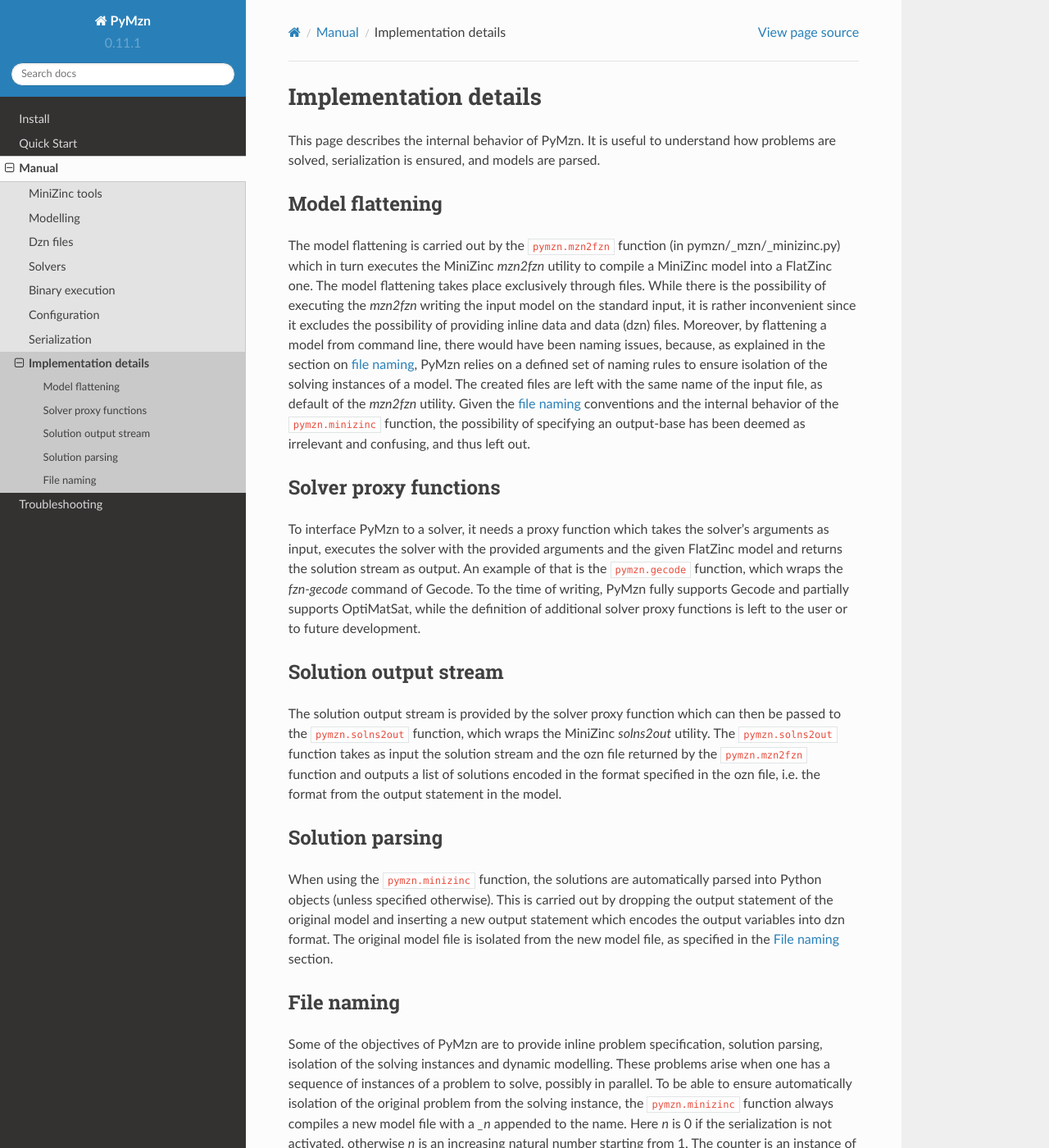
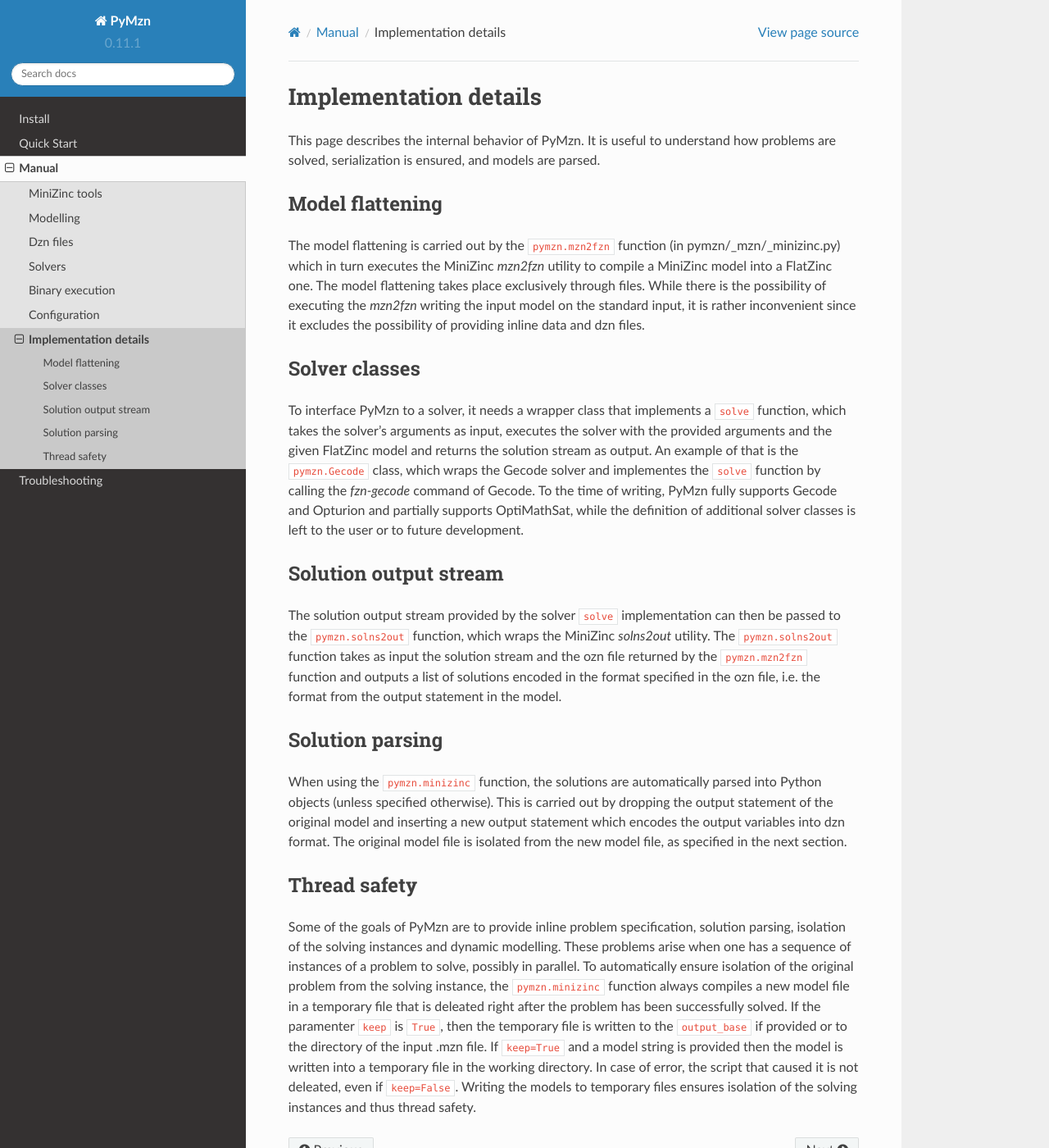
Before and after one commit to paolodragone/pymzn, a Sphinx documentation site: the page built from docs/source/reference/internal.rst, in a window 1280 px wide and 1400 px high. Shown: the whole window at 82% size. Built offline with Sphinx 7.4.7 and the Read the Docs theme 2.0.0, drawn with Linux system fonts in a browser that asks for light colours; cross-references to code outside the pages are shown as plain code; some of the changed text lies outside the part shown.

```diff
--- /dev/null
+++ b/docs/source/_templates/autosummary/class.rst
@@ -0,0 +1,32 @@
+{% extends "!autosummary/class.rst" %}
+
+.. currentmodule:: {{ module }}
+
+.. autoclass:: {{ objname }}
+
+   {% block methods %}
+   {% if methods %}
+   .. rubric:: Methods
+
+   .. autosummary::
+      :toctree:
+   {% for item in methods %}
+      {%- if not item.startswith('_') or item in ['__call__'] %}
+      ~{{ name }}.{{ item }}
+      {%- endif -%}
+   {%- endfor %}
+   {% endif %}
+   {% endblock %}
+
+   {% block attributes %}
+   {% if attributes %}
+   .. rubric:: Attributes
+
+   .. autosummary::
+   {% for item in attributes %}
+      {%- if not item.startswith('_') %}
+      ~{{ name }}.{{ item }}
+      {%- endif -%}
+   {%- endfor %}
+   {% endif %}
+   {% endblock %}
--- a/docs/source/reference/index.rst
+++ b/docs/source/reference/index.rst
@@ -12,5 +12,4 @@ This is the reference manual of PyMzn.
    solvers/index
    bin/index
    config
-   serialization
    internal
--- a/docs/source/reference/internal.rst
+++ b/docs/source/reference/internal.rst
@@ -12,34 +12,27 @@ utility to compile a MiniZinc model into a FlatZinc one.
 The model flattening takes place exclusively through files. While
 there is the possibility of executing the *mzn2fzn* writing the input model on
 the standard input, it is rather inconvenient since it excludes the possibility
-of providing inline data and data (dzn) files. Moreover, by flattening a model
-from command line, there would have been naming issues, because, as explained
-in the section on `file naming <#file-naming>`__, PyMzn relies on a defined
-set of naming rules to ensure isolation of the solving instances of a model.
-The created files are left with the same name of the input file, as default of
-the *mzn2fzn* utility. Given the `file naming <#file-naming>`__ conventions
-and the internal behavior of the ``pymzn.minizinc`` function, the possibility
-of specifying an output-base has been deemed as irrelevant and confusing, and
-thus left out.
+of providing inline data and dzn files.
 
-Solver proxy functions
-----------------------
-To interface PyMzn to a solver, it needs a proxy function which takes the
-solver's arguments as input, executes the solver with the provided arguments
-and the given FlatZinc model and returns the solution stream as output.
-An example of that is the ``pymzn.gecode`` function, which wraps the
-*fzn-gecode* command of Gecode. To the time of writing, PyMzn fully supports
-Gecode and partially supports OptiMatSat, while the definition of additional
-solver proxy functions is left to the user or to future development.
+Solver classes
+--------------
+To interface PyMzn to a solver, it needs a wrapper class that implements a
+`solve` function, which takes the solver's arguments as input, executes the
+solver with the provided arguments and the given FlatZinc model and returns the
+solution stream as output.  An example of that is the ``pymzn.Gecode`` class,
+which wraps the Gecode solver and implementes the `solve` function by calling
+the *fzn-gecode* command of Gecode. To the time of writing, PyMzn fully supports
+Gecode and Opturion and partially supports OptiMathSat, while the definition of
+additional solver classes is left to the user or to future development.
 
 Solution output stream
 ----------------------
-The solution output stream is provided by the solver proxy function which can
+The solution output stream provided by the solver `solve` implementation can
 then be passed to the ``pymzn.solns2out`` function, which wraps the MiniZinc
 *solns2out* utility. The ``pymzn.solns2out`` function takes as input the
-solution stream and the ozn file returned by the ``pymzn.mzn2fzn`` function
-and outputs a list of solutions encoded in the format specified in the ozn
-file, i.e. the format from the output statement in the model.
+solution stream and the ozn file returned by the ``pymzn.mzn2fzn`` function and
+outputs a list of solutions encoded in the format specified in the ozn file,
+i.e. the format from the output statement in the model.
 
 Solution parsing
 ----------------
@@ -48,18 +41,20 @@ parsed into Python objects (unless specified otherwise). This is carried out
 by dropping the output statement of the original model and inserting a new
 output statement which encodes the output variables into dzn format. The
 original model file is isolated from the new model file, as specified in the
-`File naming <#file-naming>`__ section.
+next section.
 
-
-File naming
------------
-Some of the objectives of PyMzn are to provide inline problem specification,
+Thread safety
+-------------
+Some of the goals of PyMzn are to provide inline problem specification,
 solution parsing, isolation of the solving instances and dynamic modelling.
 These problems arise when one has a sequence of instances of a problem to
-solve, possibly in parallel. To be able to ensure automatically isolation of
+solve, possibly in parallel. To automatically ensure isolation of
 the original problem from the solving instance, the ``pymzn.minizinc`` function
-always compiles a new model file with a *_n* appended to the name. Here *n* is
-0 if the serialization is not activated, otherwise *n* is an increasing
-natural number starting from 1. The counter is an instance of
-``itertools.count()``, which is provably thread-safe, thereby ensuring
-isolation of solving instances running in parallel.
+always compiles a new model file in a temporary file that is deleated right
+after the problem has been successfully solved. If the paramenter `keep` is
+`True`, then the temporary file is written to the `output_base` if provided or
+to the directory of the input .mzn file. If `keep=True` and a model string is
+provided then the model is written into a temporary file in the working
+directory. In case of error, the script that caused it is not deleated, even if
+`keep=False`. Writing the models to temporary files ensures isolation of the
+solving instances and thus thread safety.
--- a/docs/source/reference/model/index.rst
+++ b/docs/source/reference/model/index.rst
@@ -7,5 +7,11 @@ Modelling
    :toctree: generated/
 
    MiniZincModel
+   Statement
+   Constraint
+   Variable
+   ArrayVariable
+   OutputStatement
+   SolveStatement
 
 .. automodule:: pymzn._mzn._model
```
Also changed, not shown: docs/source/install.rst (+13 -20 lines), docs/source/quick_start.rst (+30 -48 lines), docs/source/reference/serialization.rst (deleted, +0 -25 lines), docs/source/troubleshooting.rst (+6 -12 lines).
